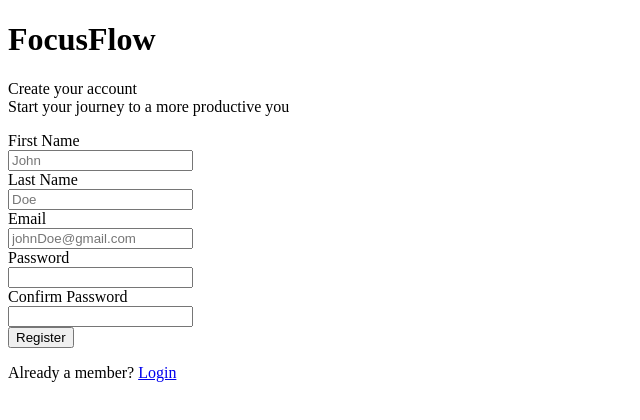
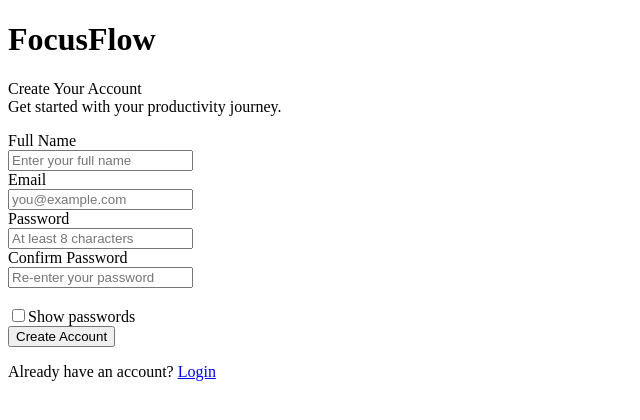
Before and after one commit to brageemah-web/FocusFlow, a React (Vite) app in the folder Frontend/FocusFlow/: page /register in a window 1280 px wide. Shown: the top 420 px of the page, without its empty margins (0-640 px from the left). Built offline with nearby package versions, Linux system fonts and the light colour scheme.

Commit message:
implement registration form with password validation

```diff
--- a/Frontend/FocusFlow/src/pages/Register.jsx
+++ b/Frontend/FocusFlow/src/pages/Register.jsx
@@ -1,40 +1,114 @@
+import {useState} from "react";
 import { useNavigate,Link } from "react-router-dom";
 
+function Register() {
+    const navigate = useNavigate();
 
-function Register(){
-    const navigate = useNavigate();
-    const handleLogin = () => navigate("/");
-    return(
-        <div className = "registerPage">
-            <div className = "registerForm">
+    const [fullName, setFullName] = useState("");
+    const [email, setEmail] = useState("");
+    const [password, setPassword] = useState("");
+    const [confirmPassword, setConfirmPassword] = useState("");
+    const [showPassword, setShowPassword] = useState(false);
+    const [error, setError] = useState("");
+
+    const handleRegister = (event) => {
+        event.preventDefault();
+        setError("");
+
+        if (!fullName.trim() || !email.trim() || !password || !confirmPassword) {
+            setError("Please complete all fields.");
+            return;
+        }
+
+        if (password.length < 8) {
+            setError("Password must contain at least 8 characters.");
+            return;
+        }
+
+        if (password !== confirmPassword) {
+            setError("Passwords do not match.");
+            return;
+        }
+
+        // Temporary navigation until backend registration is implemented
+        navigate("/");
+    };
+
+    return (
+        <div className="loginPage">
+            <div className="loginForm">
                 <h1>FocusFlow</h1>
-                <p>
-                    <span>Create your account</span><br/>
-                    Start your journey to a more productive you
+
+                <p className="loginWelcome">
+                    <span>Create Your Account</span>
+                    <br />
+                    Get started with your productivity journey.
                 </p>
 
-                <form>
-                    <label>First Name</label><br/>
-                    <input type = "text" placeholder = "John"/><br/>
+                <form onSubmit={handleRegister}>
+                    <label htmlFor="fullName">Full Name</label><br/>
+                    <input type="text"
+                    id ="fullName"
+                    placeholder="Enter your full name"
+                    value={fullName}
+                    onChange={(event) => setFullName(event.target.value)}
+                    autoComplete="name"
+                        required
+                    /><br/>
 
-                    <label>Last Name</label><br/>
-                    <input type = "text" placeholder = "Doe"/><br/>
+                    <label htmlFor="registerEmail">Email</label><br/>
+                    <input type="email"
+                        id="registerEmail"
+                        placeholder="you@example.com"
+                        value={email}
+                        onChange={(event) => setEmail(event.target.value)}
+                        autoComplete="email"
+                        required
+                    /><br/>
 
-                    <label>Email</label><br/>
-                    <input type = "email" placeholder = "johnDoe@gmail.com"/><br/>
+                    <label htmlFor="registerPassword">Password</label><br/>
+                    <input type={showPassword ? "text" : "password"}
+                        id="registerPassword"
+                        placeholder="At least 8 characters"
+                        value={password}
+                        onChange={(event) => setPassword(event.target.value)}
+                        autoComplete="new-password"
+                        minLength={8}
+                        required
+                    /><br/>
 
-                    <label>Password</label><br/>
-                    <input type = "password"/><br/>
+                    <label htmlFor="confirmPassword">Confirm Password</label><br/>
+                    <input type={showPassword ? "text" : "password"}
+                        id="confirmPassword"
+                        placeholder="Re-enter your password"
+                        value={confirmPassword}
+                        onChange={(event) => setConfirmPassword(event.target.value)}
+                        autoComplete="new-password"
+                        required
+                    /><br/>
 
-                    <label>Confirm Password</label><br/>
-                    <input type = "password"/><br/>
+                    <label className="showPassword"><br/>
+                        <input
+                            type="checkbox"
+                            checked={showPassword}
+                            onChange={(event) =>
+                                setShowPassword(event.target.checked)
+                            }
+                        />
+                        Show passwords
+                    </label><br/>
 
-                    <button onClick = {handleLogin}>Register</button><br/>
+                    {error && <p className="formError">{error}</p>}
+
+                    <button type="submit">Create Account</button>
                 </form>
-                <p>Already a member? <Link to = "/">Login</Link></p>
+
+                <p className="registerPrompt">
+                    Already have an account? <Link to="/">Login</Link>
+                </p>
             </div>
         </div>
-
     );
 }
+
 export default Register;
```
